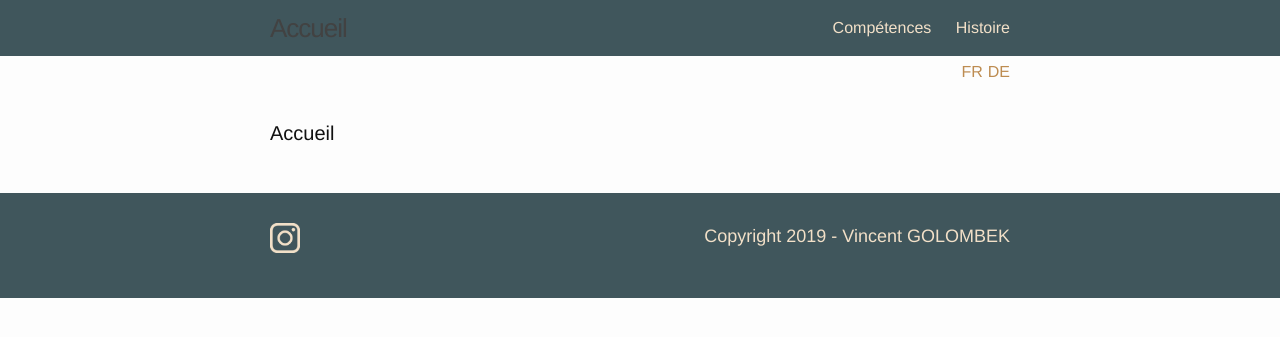
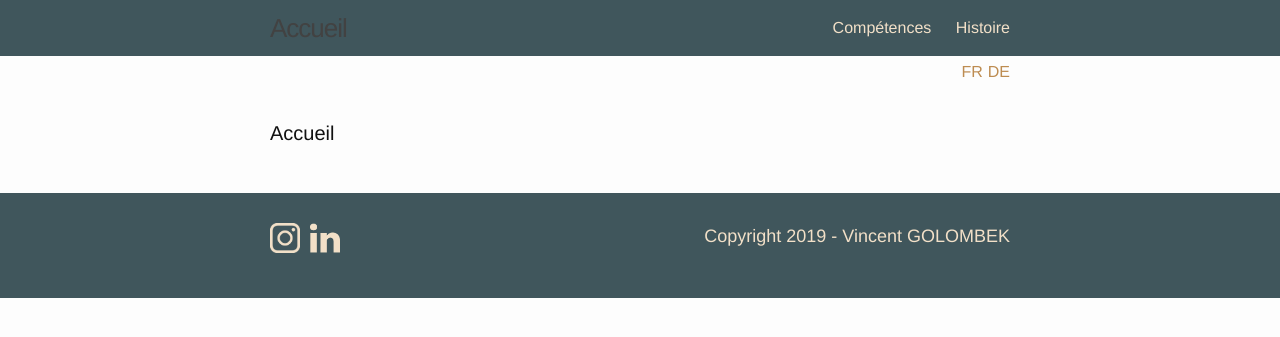
Before and after one commit to golombekvincent/golombekvincent, a Jekyll site: the page built from index.html, in a window 1280 px wide. Shown: the top 337 px of the page. Built offline with Jekyll 4.4.1, drawn with Linux system fonts in a browser that asks for light colours.

Commit message:
fixed footer

```diff
--- a/_includes/footer.html
+++ b/_includes/footer.html
@@ -6,12 +6,18 @@
 
     <div class="footer-col-wrapper">
 
-      <div class="footer-col footer-col-2">
+        <div class="footer-col footer-col-2">
+
+        <div class="linkedin">
+          <a href="https://www.linkedin.com/in/vincent-golombek/" target="_blank" class="linkedin_link"></a>
+         </div>
+
           <div class="instagram">
           <a href="https://www.instagram.com/golombek.vincent/" target="_blank" class="ig_link"></a>
          </div>
 
-    </div>
+
+        </div>
 
   </div>
 </div>
--- a/css/main.scss
+++ b/css/main.scss
@@ -58,6 +58,30 @@
     text-transform: uppercase;
 
 }
+//MON FOOTER//
+
+.linkedin{
+position: absolute;
+margin-left: 40px;
+background-image: url(../img/linkedin-icon.png);
+background-size: 30px 30px;
+width: 30px;
+height:30px;
+background-repeat: no-repeat;
+}
+
+.linkedin:hover{
+background-image: url(../img/linkedin-icon-hover.png);
+background-size: 30px 30px;
+background-repeat: no-repeat;
+}
+
+.linkedin_link{
+    display: block;
+    height: 30px;
+    width: 30px;
+}
+
 
 .instagram{
 background-image: url(../img/ig-icon.png);
@@ -80,6 +104,8 @@
 }
 
 
+
+
 // Import partials from `sass_dir` (defaults to `_sass`)
 @import
         "base",
```
Also changed, not shown: _sass/_layout.scss (line endings or trailing spaces), img/linkedin-icon-hover.png (added), img/linkedin-icon.png (added).
